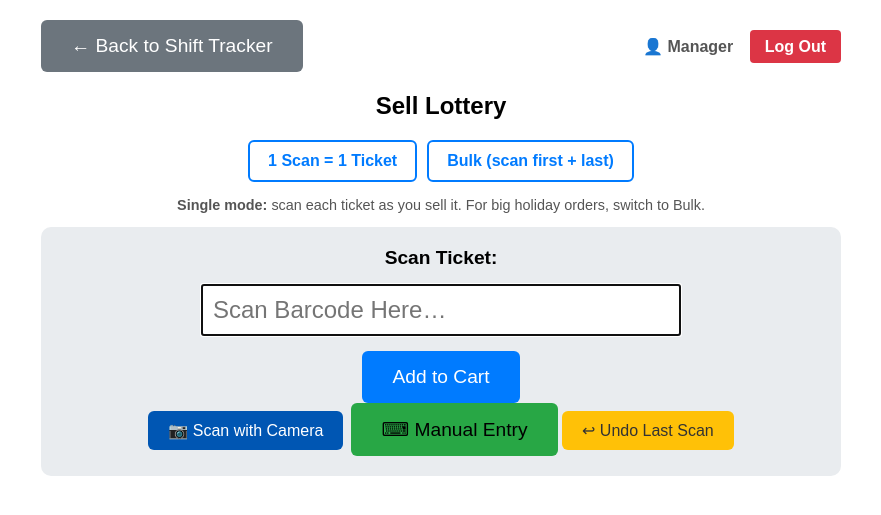
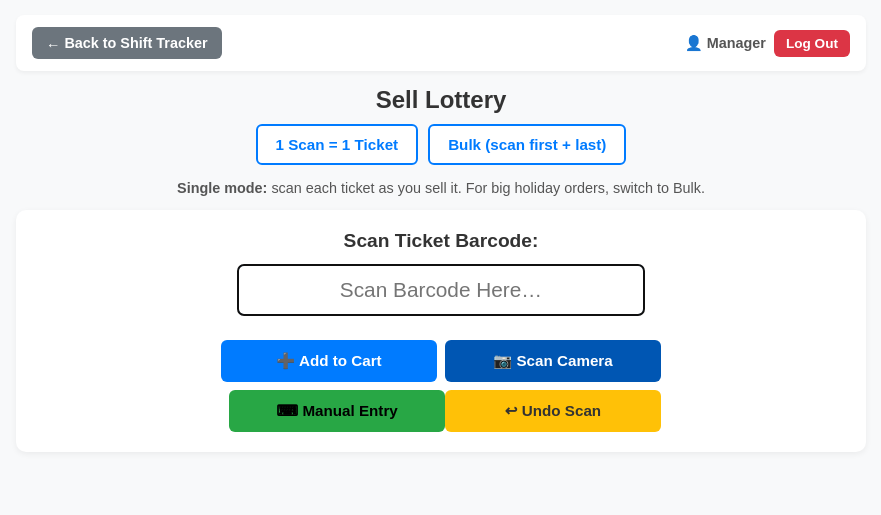
Before and after one commit to hbwmw86rf4-jpg/python-anywhere-lott, a Flask app: template templates/sell_lottery.html in a window 1280 px wide. Shown: the top 515 px of the page, without its empty margins (199-1080 px from the left). Run offline with Flask 3, Linux system fonts and the light colour scheme; the template is opened without the code that fills it, so the values that code supplies are empty; a user stored in the database is signed in.

Commit message:
Fix header button overlap, format 2x2 scan button grid, update top Sell Tickets button, convert Backroom Stock to HTML table

```diff
--- a/templates/index.html
+++ b/templates/index.html
@@ -48,6 +48,9 @@
         {% endfor %}
       {% endif %}
     {% endwith %}
+
+    <!-- Top Primary Action -->
+    <a href="/sell_lottery" style="display: block; width: 100%; text-align: center; padding: 14px 0; background: #007bff; color: white; text-decoration: none; border-radius: 8px; font-weight: bold; font-size: 1.25em; box-shadow: 0 4px 10px rgba(0,123,255,0.25); margin-bottom: 18px; box-sizing: border-box;">🛒 Sell Tickets</a>
 
     <!-- 1. Active Dispenser (Prominent First View) -->
     <div class="section">
@@ -115,7 +118,6 @@
 
     <!-- 3. Shift & Manager Action Buttons (Below Active Tickets) -->
     <div class="shift-actions-grid">
-        <a href="/sell_lottery" class="shift-btn" style="background-color: #007bff;">🛒 Sell Customer</a>
         <a href="/reconciliation" class="shift-btn" style="background-color: #17a2b8;">📊 Shift Report</a>
         <a href="/export_shift" class="shift-btn" style="background-color: #28a745;">📥 Export Sales</a>
         <a href="/manager_login" class="shift-btn" style="background-color: #0056b3;">⚙️ Inventory & Games</a>
--- a/templates/sell_lottery.html
+++ b/templates/sell_lottery.html
@@ -7,14 +7,18 @@
     <script src="https://unpkg.com/html5-qrcode"></script>
     <script src="/static/scanner.js"></script>
     <style>
-        body { font-family: Arial, sans-serif; padding: 20px; max-width: 800px; margin: auto; }
-        table { width: 100%; border-collapse: collapse; margin-top: 20px; }
-        th, td { border: 1px solid #ccc; padding: 10px; text-align: center; }
-        .btn { padding: 15px 30px; font-size: 1.2em; cursor: pointer; text-decoration: none; display: inline-block; border: none; border-radius: 6px; }
+        body { font-family: Arial, sans-serif; padding: 15px; max-width: 850px; margin: auto; background: #f8f9fa; color: #333; }
+        table { width: 100%; border-collapse: collapse; margin-top: 20px; font-size: 15px; background: white; border-radius: 8px; overflow: hidden; }
+        th, td { border: 1px solid #e0e0e0; padding: 12px; text-align: center; }
+        th { background: #f1f3f5; font-weight: bold; color: #495057; }
         .mode-toggle { display: flex; gap: 10px; justify-content: center; margin-bottom: 15px; }
-        .mode-toggle button { padding: 10px 18px; font-size: 1em; border: 2px solid #007bff; background: white; color: #007bff; border-radius: 6px; cursor: pointer; font-weight: bold; }
+        .mode-toggle button { padding: 10px 18px; font-size: 0.95em; border: 2px solid #007bff; background: white; color: #007bff; border-radius: 6px; cursor: pointer; font-weight: bold; }
         .mode-toggle button.active { background: #007bff; color: white; }
         .hint { color: #555; font-size: 0.9em; }
+
+        .scan-action-grid { display: grid; grid-template-columns: 1fr 1fr; gap: 8px; max-width: 440px; margin: 12px auto 0; }
+        .scan-action-btn { padding: 12px 8px; font-size: 0.95em; font-weight: bold; border: none; border-radius: 6px; cursor: pointer; text-align: center; width: 100%; box-sizing: border-radius; margin: 0; }
+
         /* Scanning frame overlay */
         .scan-frame-overlay { position: absolute; top: 0; left: 0; width: 100%; height: 100%; pointer-events: none; }
         .scan-frame { position: absolute; top: 50%; left: 50%; transform: translate(-50%, -50%); width: 260px; height: 140px; border: 2px solid #00ff00; border-radius: 6px; box-shadow: 0 0 0 9999px rgba(0,0,0,0.5); }
@@ -28,11 +32,11 @@
     </style>
 </head>
 <body>
-    <div style="display: flex; justify-content: space-between; align-items: center;">
-        <a href="/" class="btn" style="background-color: #6c757d; color: white;">← Back to Shift Tracker</a>
-        <div>
-            <span style="font-weight: bold; color: #555; margin-right: 12px;">👤 {{ session.get('cashier_name') }}</span>
-            <a href="/logout" style="background-color: #dc3545; color: white; padding: 8px 15px; text-decoration: none; border-radius: 4px; font-weight: bold;">Log Out</a>
+    <div style="display: flex; justify-content: space-between; align-items: center; flex-wrap: wrap; gap: 10px; background: white; padding: 12px 16px; border-radius: 8px; margin-bottom: 15px; box-shadow: 0 2px 4px rgba(0,0,0,0.05);">
+        <a href="/" style="background-color: #6c757d; color: white; padding: 8px 14px; text-decoration: none; border-radius: 6px; font-weight: bold; font-size: 0.9em;">← Back to Shift Tracker</a>
+        <div style="display: flex; align-items: center; gap: 8px;">
+            <span style="font-weight: bold; color: #555; font-size: 0.9em;">👤 {{ session.get('cashier_name') }}</span>
+            <a href="/logout" style="background-color: #dc3545; color: white; padding: 6px 12px; text-decoration: none; border-radius: 6px; font-weight: bold; font-size: 0.85em;">Log Out</a>
         </div>
     </div>
 
@@ -66,7 +70,7 @@
     </script>
     {% endif %}
 
-    <h2 style="text-align: center;">Sell Lottery</h2>
+    <h2 style="text-align: center; font-size: 1.5em; margin: 10px 0;">Sell Lottery</h2>
 
     <!-- Scan mode toggle -->
     <div class="mode-toggle">
@@ -86,16 +90,18 @@
     </p>
 
     <!-- Scan input -->
-    <div style="background: #e9ecef; padding: 20px; text-align: center; border-radius: 10px;">
+    <div style="background: white; padding: 20px; text-align: center; border-radius: 10px; box-shadow: 0 2px 6px rgba(0,0,0,0.06);">
         <form id="scanForm" method="POST">
-            <label style="font-size: 1.2em; font-weight: bold;">Scan Ticket:</label><br>
-            <input type="text" name="barcode" id="scanBarcode" required autofocus placeholder="Scan Barcode Here…" style="font-size: 1.5em; padding: 10px; width: 60%; margin: 15px 0;">
-            <br>
-            <button type="submit" class="btn" style="background-color: #007bff; color: white;">Add to Cart</button>
-        </form>
-        <button type="button" id="sellCamBtn" class="btn" style="background-color: #0056b3; color: white; padding: 10px 20px; font-size: 1em;">📷 Scan with Camera</button>
-        <form method="POST" style="display:inline;">
-            <button type="submit" name="undo_last" value="1" class="btn" style="background-color: #ffc107; color: #333; padding: 10px 20px; font-size: 1em;">↩ Undo Last Scan</button>
+            <label style="font-size: 1.2em; font-weight: bold;">Scan Ticket Barcode:</label><br>
+            <input type="text" name="barcode" id="scanBarcode" required autofocus placeholder="Scan Barcode Here…" style="font-size: 1.3em; padding: 12px; width: 85%; max-width: 380px; margin: 12px 0; border: 2px solid #007bff; border-radius: 6px; text-align: center;">
+
+            <div class="scan-action-grid">
+                <button type="submit" class="scan-action-btn" style="background-color: #007bff; color: white;">➕ Add to Cart</button>
+                <button type="button" id="sellCamBtn" class="scan-action-btn" style="background-color: #0056b3; color: white;">📷 Scan Camera</button>
+                <form method="POST" style="margin: 0; display: contents;">
+                    <button type="submit" name="undo_last" value="1" class="scan-action-btn" style="background-color: #ffc107; color: #333;">↩ Undo Scan</button>
+                </form>
+            </div>
         </form>
         <div id="sellReader" style="display:none; width:100%; max-width:360px; margin:12px auto 0; position: relative;"></div>
     </div>
```
Also changed, not shown: templates/games.html (+32 -16 lines).
